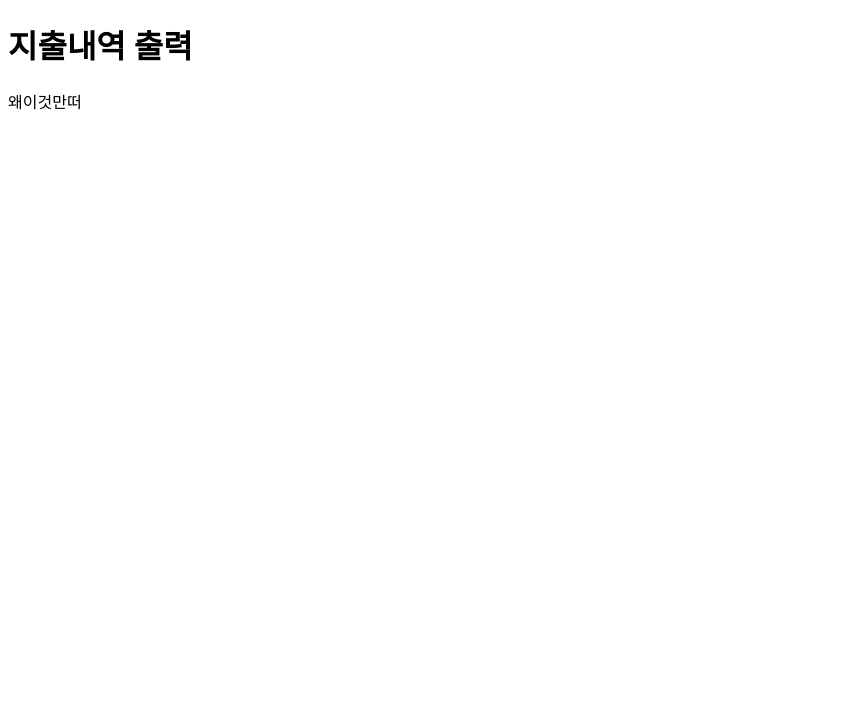
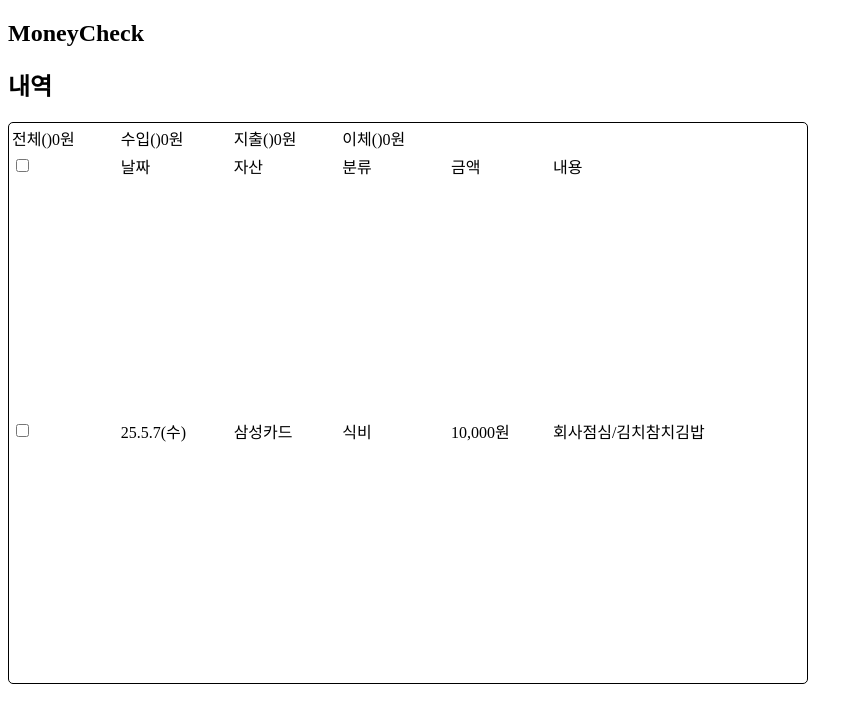
Before and after one commit to kimds777/money-check, an Angular app in the folder money-check-angular/: page /expense/list in a window 1280 px wide. Before the commit this address led to /. Shown: the top 722 px of the page, without its empty margins (0-863 px from the left). Built offline with nearby package versions, Linux system fonts and the light colour scheme; no server answers.

Commit message:
feat(angular) : 지출내역 컴포넌트 UI 작업중 (HTML, SCSS)

```diff
--- a/money-check-angular/src/app/app.component.html
+++ b/money-check-angular/src/app/app.component.html
@@ -1,2 +1 @@
-<h1>지출내역 출력</h1>
-<!-- <app-expense-list></app-expense-list> 여기서 오류남 잡아야함-->
+<router-outlet></router-outlet>
--- a/money-check-angular/src/app/expense/expense-routing.module.ts
+++ b/money-check-angular/src/app/expense/expense-routing.module.ts
@@ -4,8 +4,8 @@ import { ExpenseListComponent } from './pages/expense-list/expense-list.componen
 import { ExpenseDetailComponent } from './pages/expense-detail/expense-detail.component';
 
 const routes: Routes = [
-  {path: '', component: ExpenseListComponent}
-  ,{path: 'detail', component: ExpenseDetailComponent}
+  {path: 'expense/list', component: ExpenseListComponent}
+  ,{path: 'expense/detail', component: ExpenseDetailComponent}
 ];
 
 @NgModule({
--- a/money-check-angular/src/app/expense/pages/expense-list/expense-list.component.html
+++ b/money-check-angular/src/app/expense/pages/expense-list/expense-list.component.html
@@ -1,6 +1,36 @@
-<h2>지출 목록 출력 테스트</h2>
-<ul>
-  <li *ngFor = "let e of expenseList">
-    {{e['amount']}}
-  </li>
-</ul>
+<div>
+  <h2>내역</h2>
+  <table>
+    <thead>
+      <tr class="tab">
+        <td>전체()<span>0원</span></td>
+        <td>수입()<span>0원</span></td>
+        <td>지출()<span>0원</span></td>
+        <td>이체()<span>0원</span></td>
+      </tr>
+      <tr>
+        <td><input type="checkbox" name="checkAll" id="checkAll"></td>
+        <td>날짜</td>
+        <td>자산</td>
+        <td>분류</td>
+        <td>금액</td>
+        <td>내용</td>
+      </tr>
+    </thead>
+    <tbody>
+      <tr>
+        <td><input type="checkbox" name="checkAll" id="checkAll"></td>
+        <td>25.5.7(수)</td>
+        <td>삼성카드</td>
+        <td>식비</td>
+        <td>10,000원</td>
+        <td>회사점심/김치참치김밥</td>
+      </tr>
+    </tbody>
+  </table>
+  <!-- <ul>
+    <li *ngFor = "let e of expenseList">
+      {{e['amount']}}
+    </li>
+  </ul> -->
+</div>
--- a/money-check-angular/src/app/expense/pages/expense-list/expense-list.component.scss
+++ b/money-check-angular/src/app/expense/pages/expense-list/expense-list.component.scss
@@ -0,0 +1,4 @@
+table{border: 1px solid black; border-radius: 5px; width: 800px;}
+table>thead>tr.tab{width: 100%; height: 20px; border: 1px solid red;}
+table>tbody{height: 500px;}
+table>tbody>tr{height: 20px;}
--- a/money-check-angular/src/index.html
+++ b/money-check-angular/src/index.html
@@ -8,7 +8,7 @@
   <link rel="icon" type="image/x-icon" href="favicon.ico">
 </head>
 <body>
+  <h2>MoneyCheck</h2>
   <app-root></app-root>
-  <p>왜이것만떠</p>
 </body>
 </html>
```
